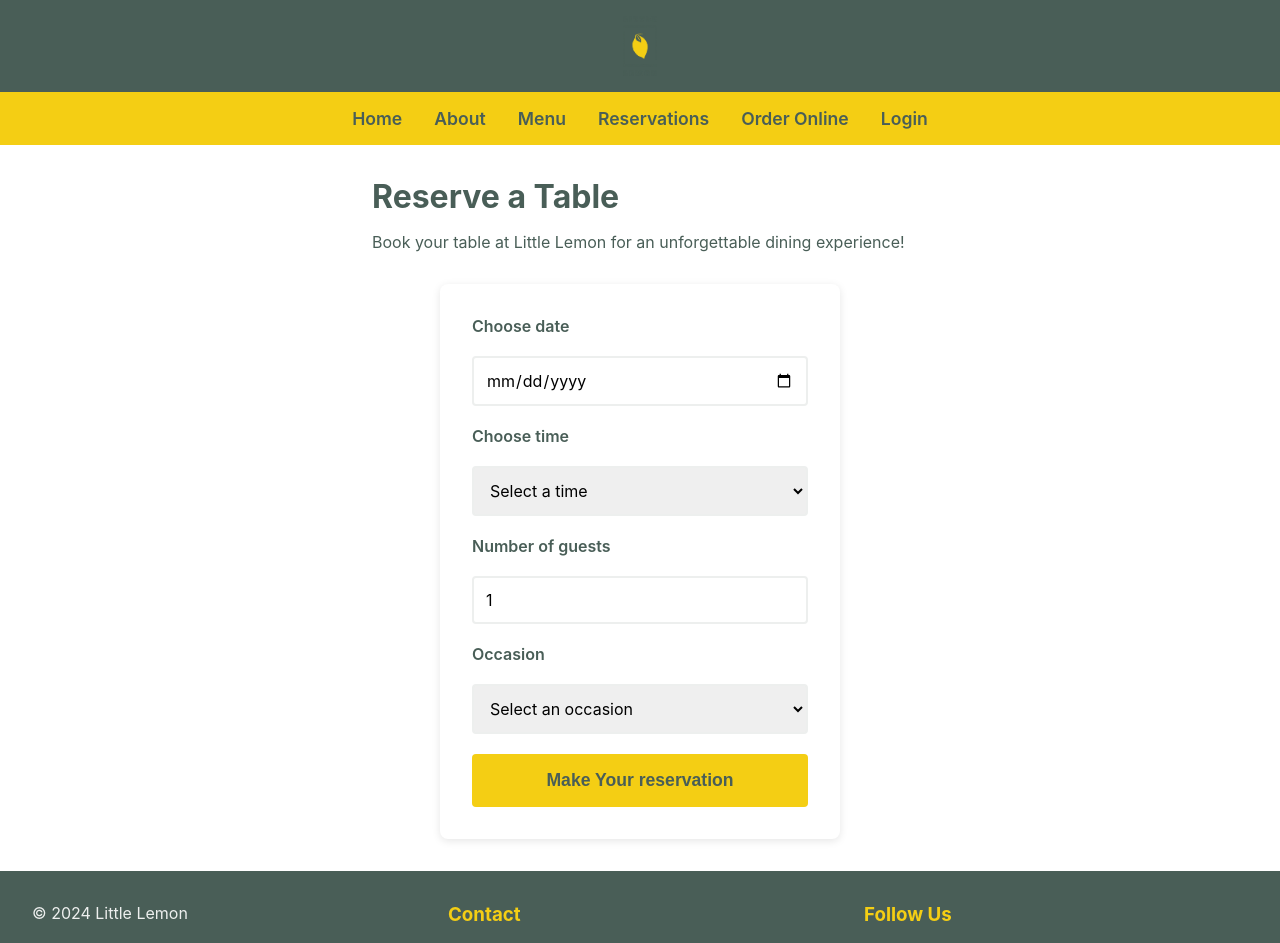
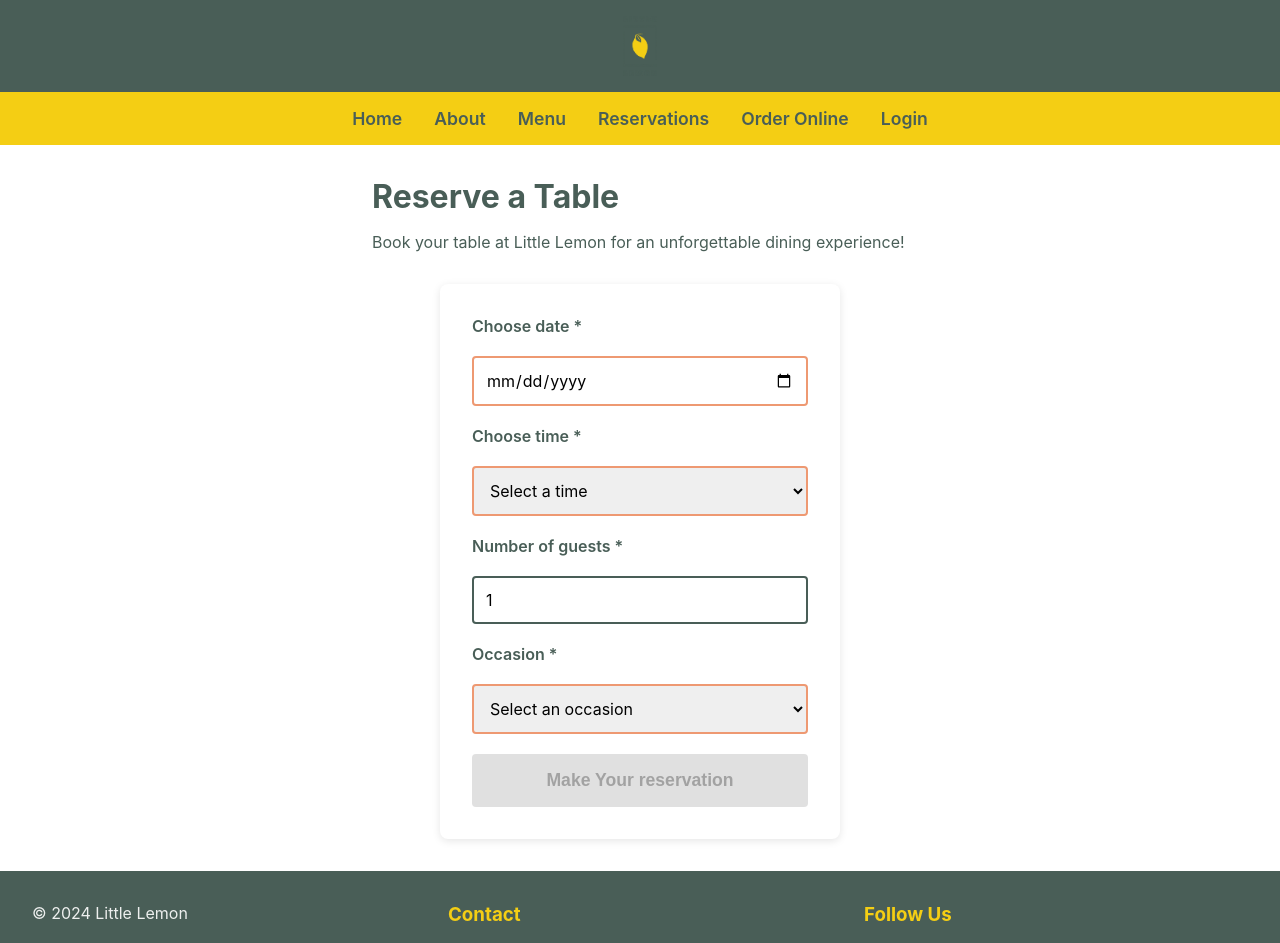
Before and after one commit to paulpopoola/little-lemon, a React (Create React App) app: page /booking in a window 1280 px wide. Shown: the top 943 px of the page. Built offline with nearby package versions, Linux system fonts and the light colour scheme.

Commit message:
Add comprehensive form validation with HTML5 and React

```diff
--- a/src/App.css
+++ b/src/App.css
@@ -185,3 +185,38 @@ input[type="submit"]:hover {
   margin-bottom: 1rem;
   line-height: 1.6;
 }
+
+/* Form validation styles */
+input:invalid,
+select:invalid {
+  border-color: #ee9972;
+}
+
+input:valid,
+select:valid {
+  border-color: #495e57;
+}
+
+input[type="submit"]:disabled {
+  background-color: #cccccc;
+  color: #666666;
+  cursor: not-allowed;
+  opacity: 0.6;
+}
+
+input[type="submit"]:disabled:hover {
+  background-color: #cccccc;
+  color: #666666;
+}
+
+/* Show required fields with asterisk */
+label::after {
+  content: "";
+}
+
+/* Optional: Add focus styles for better accessibility */
+input:focus,
+select:focus {
+  outline: 2px solid #f4ce14;
+  outline-offset: 2px;
+}
--- a/src/BookingForm.js
+++ b/src/BookingForm.js
@@ -12,6 +12,23 @@ function BookingForm({ availableTimes, dispatch, submitForm }) {
     availableTimes && availableTimes.length > 0
       ? availableTimes
       : ["17:00", "18:00", "19:00", "20:00", "21:00", "22:00"];
+
+  // Calculate if form is valid
+  const isFormValid = () => {
+    return (
+      date !== "" &&
+      time !== "" &&
+      guests >= 1 &&
+      guests <= 10 &&
+      occasion !== ""
+    );
+  };
+
+  // Get today's date in YYYY-MM-DD format for min attribute
+  const getTodayDate = () => {
+    const today = new Date();
+    return today.toISOString().split("T")[0];
+  };
 
   // Handle date change and dispatch to update available times
   const handleDateChange = (e) => {
@@ -29,6 +46,12 @@ function BookingForm({ availableTimes, dispatch, submitForm }) {
   const handleSubmit = (e) => {
     e.preventDefault();
 
+    // Double-check validation before submitting
+    if (!isFormValid()) {
+      alert("Please fill out all fields correctly.");
+      return;
+    }
+
     // Create form data object
     const formData = {
       date,
@@ -45,21 +68,26 @@ function BookingForm({ availableTimes, dispatch, submitForm }) {
 
   return (
     <form onSubmit={handleSubmit}>
-      <label htmlFor="res-date">Choose date</label>
+      <label htmlFor="res-date">Choose date *</label>
       <input
         type="date"
         id="res-date"
         value={date}
+        min={getTodayDate()}
         onChange={handleDateChange}
         required
+        aria-required="true"
+        aria-label="Choose reservation date"
       />
 
-      <label htmlFor="res-time">Choose time</label>
+      <label htmlFor="res-time">Choose time *</label>
       <select
         id="res-time"
         value={time}
         onChange={(e) => setTime(e.target.value)}
         required
+        aria-required="true"
+        aria-label="Choose reservation time"
       >
         <option value="">Select a time</option>
         {times.map((availableTime) => (
@@ -69,7 +97,7 @@ function BookingForm({ availableTimes, dispatch, submitForm }) {
         ))}
       </select>
 
-      <label htmlFor="guests">Number of guests</label>
+      <label htmlFor="guests">Number of guests *</label>
       <input
         type="number"
         id="guests"
@@ -77,16 +105,20 @@ function BookingForm({ availableTimes, dispatch, submitForm }) {
         min="1"
         max="10"
         value={guests}
-        onChange={(e) => setGuests(e.target.value)}
+        onChange={(e) => setGuests(parseInt(e.target.value))}
         required
+        aria-required="true"
+        aria-label="Number of guests"
       />
 
-      <label htmlFor="occasion">Occasion</label>
+      <label htmlFor="occasion">Occasion *</label>
       <select
         id="occasion"
         value={occasion}
         onChange={(e) => setOccasion(e.target.value)}
         required
+        aria-required="true"
+        aria-label="Select occasion"
       >
         <option value="">Select an occasion</option>
         <option value="birthday">Birthday</option>
@@ -94,7 +126,12 @@ function BookingForm({ availableTimes, dispatch, submitForm }) {
         <option value="anniversary">Anniversary</option>
       </select>
 
-      <input type="submit" value="Make Your reservation" />
+      <input
+        type="submit"
+        value="Make Your reservation"
+        disabled={!isFormValid()}
+        aria-label="Submit reservation"
+      />
     </form>
   );
 }
```
Also changed, not shown: 2 other files (tests, documents, lock files or other folders).
